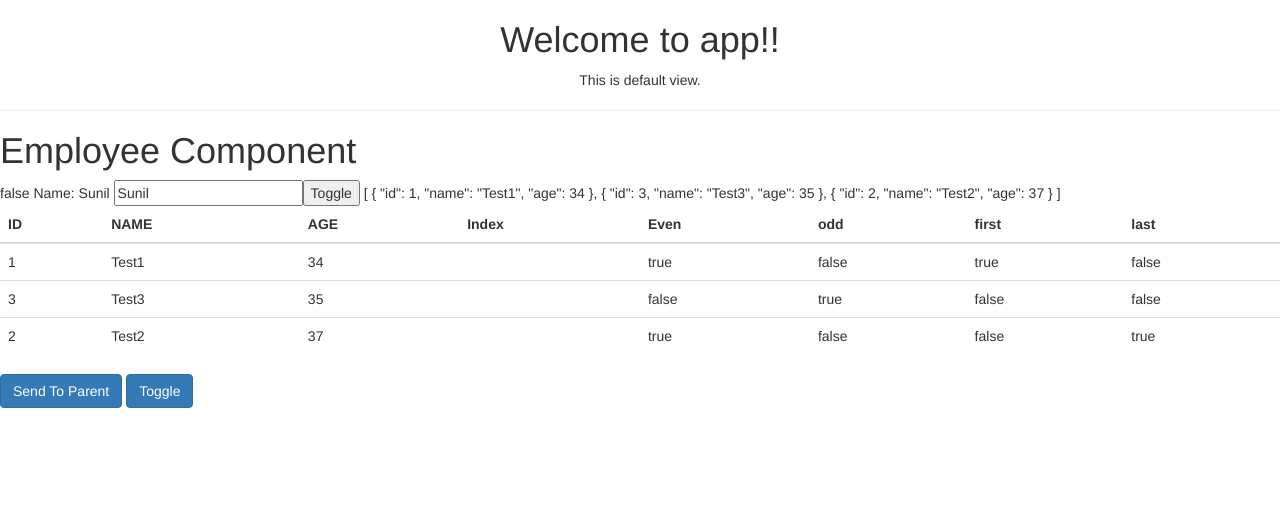
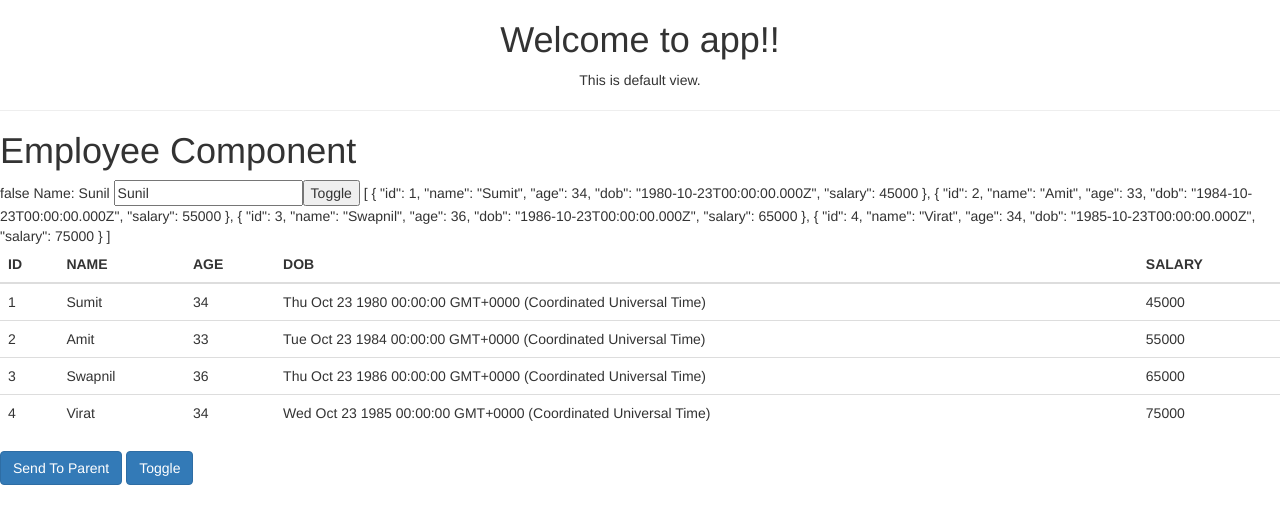
Before and after one commit to santoshyadav198613/EmployeeManagementApp-LIPS, an Angular app: page / in a window 1280 px wide. Shown: the top 524 px of the page. Built offline with nearby package versions, Linux system fonts and the light colour scheme.

Commit message:
Added employee service

```diff
--- a/src/app/app.module.ts
+++ b/src/app/app.module.ts
@@ -7,6 +7,7 @@ import { EmployeeListComponent } from './employee/employee-list/employee-list.co
 import { DepartmentComponent } from './department/department.component';
 import { DepartmentDetailsComponent } from './department/department-details/depart-details.component';
 
+import { EmployeeService } from './service/employee/employee.service';
 @NgModule({
   declarations: [
     AppComponent,
@@ -18,7 +19,7 @@ import { DepartmentDetailsComponent } from './department/department-details/depa
   imports: [
     BrowserModule
   ],
-  providers: [],
+  providers: [EmployeeService],
   bootstrap: [AppComponent]
 })
 export class AppModule { }
--- a/src/app/employee/employee-list/employee-list.component.html
+++ b/src/app/employee/employee-list/employee-list.component.html
@@ -11,7 +11,9 @@
       <th>
         AGE
       </th>
-      <th>
+      <th>DOB</th>
+      <th>SALARY</th>
+      <!-- <th>
         Index
       </th>
       <th>
@@ -25,7 +27,7 @@
       </th>
       <th>
         last
-      </th>
+      </th> -->
     </tr>
   </thead>
   <tbody>
@@ -34,11 +36,13 @@
       <td>{{emp.id}}</td>
       <td>{{emp.name}}</td>
       <td>{{emp.age}}</td>
-      <td>{{index}}</td>
+      <td>{{emp.dob}}</td>
+      <td>{{emp.salary}}</td>
+      <!-- <td>{{index}}</td>
       <td>{{isEven}}</td>
       <td>{{isOdd}}</td>
       <td>{{isFirst}}</td>
-      <td>{{isLast}}</td>
+      <td>{{isLast}}</td> -->
 
     </tr>
   </tbody>
--- a/src/app/employee/employee.component.ts
+++ b/src/app/employee/employee.component.ts
@@ -1,21 +1,22 @@
 import { Component, OnInit, DoCheck } from '@angular/core';
+import { EmployeeService } from '../service/employee/employee.service';
+import { Employee } from '../service/employee/employee';
 
 @Component({
   selector: 'app-employee',
   templateUrl: './employee.component.html',
   styleUrls: ['./employee.component.css']
 })
-export class EmployeeComponent implements DoCheck {
+export class EmployeeComponent implements OnInit, DoCheck {
   message: string;
   name: string = 'Sunil';
   divVisible: boolean = false;
-  employeeList: any[] = [
-    { id: 1, name: 'Test1', age: 34 },
-    { id: 3, name: 'Test3', age: 35 },
-    { id: 2, name: 'Test2', age: 37 }
-  ];
-  constructor() { }
+  employeeList: Employee[];
+  constructor(private empService: EmployeeService) { }
 
+  ngOnInit(): void {
+    this.employeeList = this.empService.getEmployeeList();
+  }
   ngDoCheck(): void {
     console.log('this is do check event.');
   }
--- /dev/null
+++ b/src/app/service/employee/employee.service.ts
@@ -0,0 +1,19 @@
+import { Injectable } from '@angular/core';
+import { Employee } from "./employee";
+@Injectable()
+export class EmployeeService {
+
+  employeeList: Employee[] = [];
+  // empList : Array<Employee> = new Array<Employee>();
+  constructor() { }
+
+  getEmployeeList() {
+  return  this.employeeList = [
+      { id: 1, name: 'Sumit', age: 34, dob: new Date('23-oct-1980'), salary: 45000 },
+      { id: 2, name: 'Amit', age: 33, dob: new Date('23-oct-1984'), salary: 55000 },
+      { id: 3, name: 'Swapnil', age: 36, dob: new Date('23-oct-1986'), salary: 65000 },
+      { id: 4, name: 'Virat', age: 34, dob: new Date('23-oct-1985'), salary: 75000 }
+    ]
+  }
+
+}
--- /dev/null
+++ b/src/app/service/employee/employee.ts
@@ -0,0 +1,7 @@
+export class Employee {
+    id: number;
+    name: string;
+    age: number;
+    salary: number;
+    dob: Date;
+}
```
Also changed, not shown: src/notes/service.txt (added), 1 other file (tests, documents, lock files or other folders).
